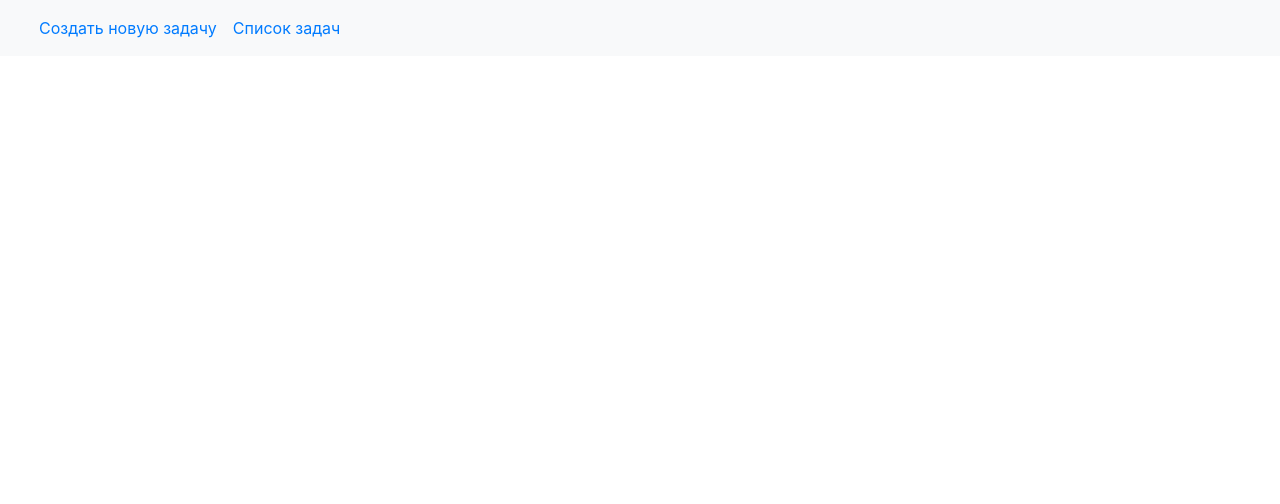
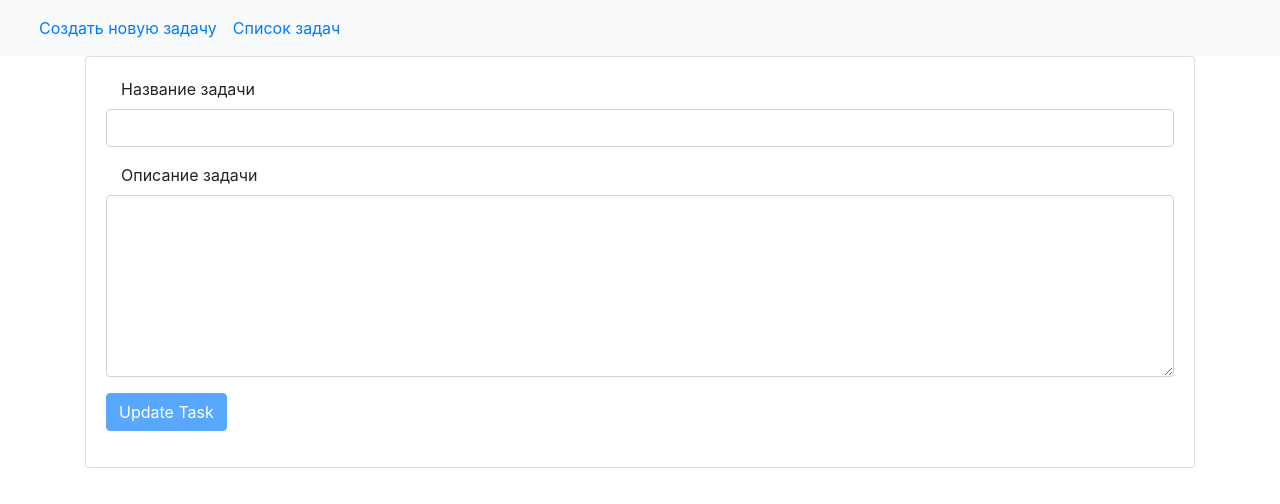
Before and after one commit to Vitkovskaya15/Adcombo.taskui, an Angular app: page /tasks/edit/1 in a window 1280 px wide. Before the commit this address led to /. Shown: the top 504 px of the page. Built offline with nearby package versions, Linux system fonts and the light colour scheme; no server answers.

Commit message:
редактирование полей Название и Описание

```diff
--- a/src/app/app.component.html
+++ b/src/app/app.component.html
@@ -7,7 +7,7 @@
         </a>
       </li>
       <li class="nav-item">
-        <a routerLink="products" class="nav-link" routerLinkActive="active">
+        <a routerLink="tasks" class="nav-link" routerLinkActive="active">
           Список задач
         </a>
       </li>
--- a/src/app/app.module.ts
+++ b/src/app/app.module.ts
@@ -8,12 +8,14 @@ import { ReactiveFormsModule } from '@angular/forms';
 import { HttpClientModule } from '@angular/common/http';
 import { TasksService } from './tasks.service';
 import { TaskGetComponent } from './task-get/task-get.component';
+import { TaskEditComponent } from './task-edit/task-edit.component';
 
 @NgModule({
   declarations: [
     AppComponent,
     TaskAddComponent,
-    TaskGetComponent
+    TaskGetComponent,
+    TaskEditComponent
   ],
   imports: [
     BrowserModule,
--- /dev/null
+++ b/src/app/task-edit/task-edit.component.html
@@ -0,0 +1,35 @@
+<div class="card">
+    <div class="card-body">
+      <form [formGroup]="angForm" novalidate>
+        <div class="form-group">
+          <label class="col-md-4"> Название задачи</label>
+          <input type="text" class="form-control"
+            formControlName="TaskName"
+            #TaskName
+            [(ngModel)] = "task.TaskName"/>
+        </div>
+        <div *ngIf="angForm.controls['TaskName'].invalid && (angForm.controls['TaskName'].dirty || angForm.controls['TaskName'].touched)" class="alert alert-danger">
+          <div *ngIf="angForm.controls['TaskName'].errors.required">
+          Требуется ввести название задачи
+          </div>
+        </div>
+        <div class="form-group">
+          <label class="col-md-4">Описание задачи </label>
+          <textarea class="form-control" rows = 7 cols = "5"
+          formControlName="TaskDescription"
+          #TaskDescription [(ngModel)] = "task.TaskDescription"></textarea>
+        </div>
+        <div *ngIf="angForm.controls['TaskDescription'].invalid && (angForm.controls['TaskDescription'].dirty || angForm.controls['TaskDescription'].touched)" class="alert alert-danger">
+          <div *ngIf="angForm.controls['TaskDescription'].errors.required">
+            Требуется добавить описание задачи
+          </div>
+        </div>
+        <div class="form-group">
+          <button (click) = "updateTask(TaskName.value, TaskDescription.value)" type="submit" class="btn btn-primary"
+          [disabled]="angForm.invalid" >
+            Update Task
+          </button>
+        </div>
+      </form>
+    </div>
+  </div>
--- /dev/null
+++ b/src/app/task-edit/task-edit.component.ts
@@ -0,0 +1,45 @@
+import { Component, OnInit } from '@angular/core';
+import { FormGroup,  FormBuilder,  Validators } from '@angular/forms';
+import { ActivatedRoute, Router } from '@angular/router';
+import { TasksService } from '../tasks.service';
+
+@Component({
+  selector: 'app-task-edit',
+  templateUrl: './task-edit.component.html',
+  styleUrls: ['./task-edit.component.css']
+})
+export class TaskEditComponent implements OnInit {
+  angForm: FormGroup;
+  task: any = {};
+
+  constructor(
+    private route: ActivatedRoute,
+    private router: Router,
+    private fb: FormBuilder,
+    private tasksService: TasksService) {
+      this.createForm();
+    }
+
+    createForm() {
+      this.angForm = this.fb.group({
+        TaskName: ['', Validators.required ],
+        TaskDescription: ['', Validators.required ]
+      });
+    }
+
+    ngOnInit(): void {
+      this.route.params.subscribe(params => {
+        this.tasksService.editTask(params['id']).subscribe(res => {
+          this.task = res;
+      });
+    });
+  }
+
+  updateTask(TaskName, TaskDescription): void {
+    console.log('Update is started')
+    this.route.params.subscribe(params => {
+      this.tasksService.updateTask(TaskName, TaskDescription, params.id);
+      this.router.navigate(['tasks']);
+    });
+  }
+}
--- a/src/app/task-get/task-get.component.html
+++ b/src/app/task-get/task-get.component.html
@@ -16,7 +16,7 @@
             <td>{{ task.TaskCreated }}</td>
             <td>{{ task.TaskDeadline }}</td>
             <td>{{ task.TaskDone }}</td>
-            <td><a [routerLink]="['/edit', task._id]" class="btn btn-primary">Редактировать</a></td>
+            <td><a [routerLink]="['edit', task._id]" class="btn btn-primary">Редактировать</a></td>
             <td><a (click) = "deleteTask(task._id)" class="btn btn-danger">Удалить</a></td>
             <td><a [routerLink]="" class="btn">Завершить</a></td>
         </tr>
--- a/src/app/tasks.service.ts
+++ b/src/app/tasks.service.ts
@@ -30,4 +30,19 @@ export class TasksService {
       .http
       .get(`${this.uri}/delete/${id}`)
   }
+  editTask(id: any) {
+    return this
+      .http
+      .get(`${this.uri}/edit/${id}`)
+  }
+  updateTask(TaskName, TaskDescription, id) {
+    const obj = {
+      TaskName,
+      TaskDescription
+    };
+    this
+      .http
+      .post(`${this.uri}/update/${id}`, obj)
+      .subscribe(res => console.log('Update is Done'));
+  }
 }
```
Also changed, not shown: src/app/app-routing.module.ts (+8 -3 lines), src/app/task-edit/task-edit.component.css (added).
